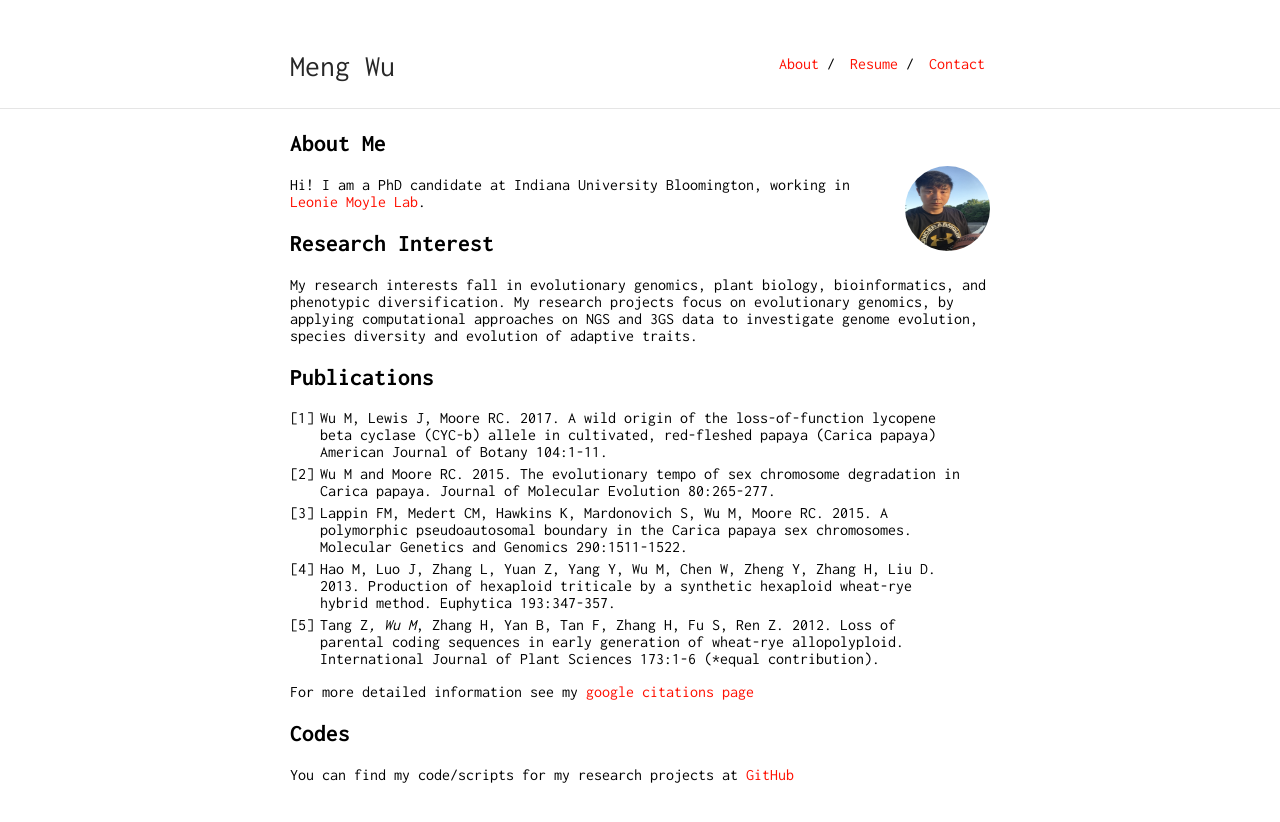
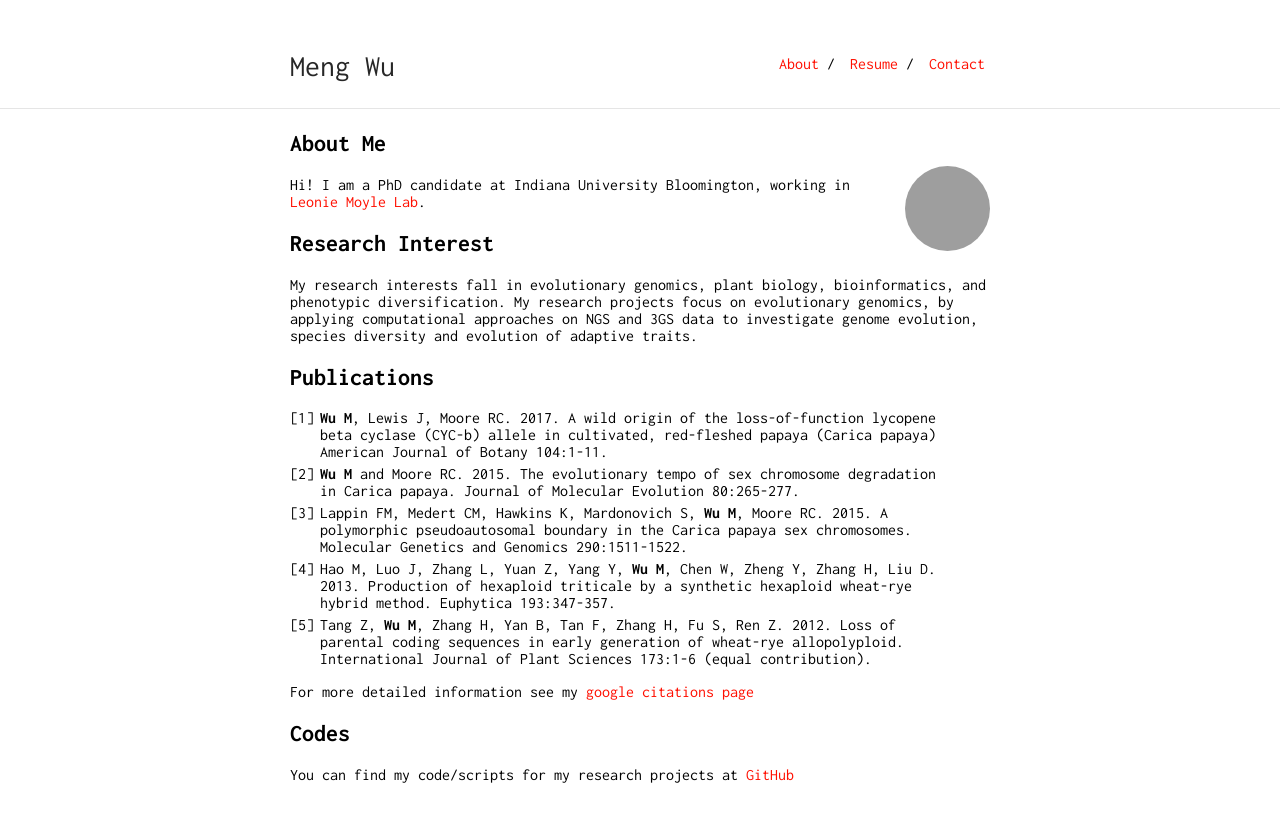
Before and after one commit to wum5/wum5.github.io, a Jekyll site: the page built from index.md, in a window 1280 px wide. Shown: the top 822 px of the page. Built offline with Jekyll 4.4.1, drawn with Linux system fonts in a browser that asks for light colours; our own code applies the rules of GitHub Pages for plain Markdown files; grey boxes are pictures that could not be loaded.

Commit message:
try template

```diff
--- a/index.md
+++ b/index.md
@@ -3,7 +3,7 @@
 ---
 
 ## About Me
-<img class="profile-picture" src="myself.jpg">
+<img class="profile-picture" src="myself.pdf">
 
 Hi! I am a PhD candidate at Indiana University Bloomington, working in [Leonie Moyle Lab](http://www.indiana.edu/~moylelab).
 
@@ -14,14 +14,15 @@
 
 
 ## Publications
-1. Wu M, Lewis J, Moore RC. 2017. A wild origin of the loss-of-function lycopene beta cyclase (CYC-b) allele in cultivated, red-fleshed papaya (Carica papaya) American Journal of Botany 104:1-11.
-2. Wu M and Moore RC. 2015. The evolutionary tempo of sex chromosome degradation in Carica papaya. Journal of Molecular Evolution 80:265-277.
-3. Lappin FM, Medert CM, Hawkins K, Mardonovich S, Wu M, Moore RC. 2015. A polymorphic pseudoautosomal boundary in the Carica papaya sex chromosomes. Molecular Genetics and Genomics 290:1511-1522.
-4. Hao M, Luo J, Zhang L, Yuan Z, Yang Y, Wu M, Chen W, Zheng Y, Zhang H, Liu D. 2013. Production of hexaploid triticale by a synthetic hexaploid wheat-rye hybrid method. Euphytica 193:347-357.
-5. Tang Z*, Wu M*, Zhang H, Yan B, Tan F, Zhang H, Fu S, Ren Z. 2012. Loss of parental coding sequences in early generation of wheat-rye allopolyploid. International Journal of Plant Sciences 173:1-6 (*equal contribution).
+1. **Wu M**, Lewis J, Moore RC. 2017. A wild origin of the loss-of-function lycopene beta cyclase (CYC-b) allele in cultivated, red-fleshed papaya (Carica papaya) American Journal of Botany 104:1-11.
+2. **Wu M** and Moore RC. 2015. The evolutionary tempo of sex chromosome degradation in Carica papaya. Journal of Molecular Evolution 80:265-277.
+3. Lappin FM, Medert CM, Hawkins K, Mardonovich S, **Wu M**, Moore RC. 2015. A polymorphic pseudoautosomal boundary in the Carica papaya sex chromosomes. Molecular Genetics and Genomics 290:1511-1522.
+4. Hao M, Luo J, Zhang L, Yuan Z, Yang Y, **Wu M**, Chen W, Zheng Y, Zhang H, Liu D. 2013. Production of hexaploid triticale by a synthetic hexaploid wheat-rye hybrid method. Euphytica 193:347-357.
+5. Tang Z, **Wu M**, Zhang H, Yan B, Tan F, Zhang H, Fu S, Ren Z. 2012. Loss of parental coding sequences in early generation of wheat-rye allopolyploid. International Journal of Plant Sciences 173:1-6 (equal contribution).
 
 For more detailed information see my [google citations page](https://scholar.google.com/citations?user=xbBN51gAAAAJ&hl=en)
 
 
 ## Codes
 You can find my code/scripts for my research projects at [GitHub](https://github.com/wum5)
+<br>
```
Also changed, not shown: 1 other file.
